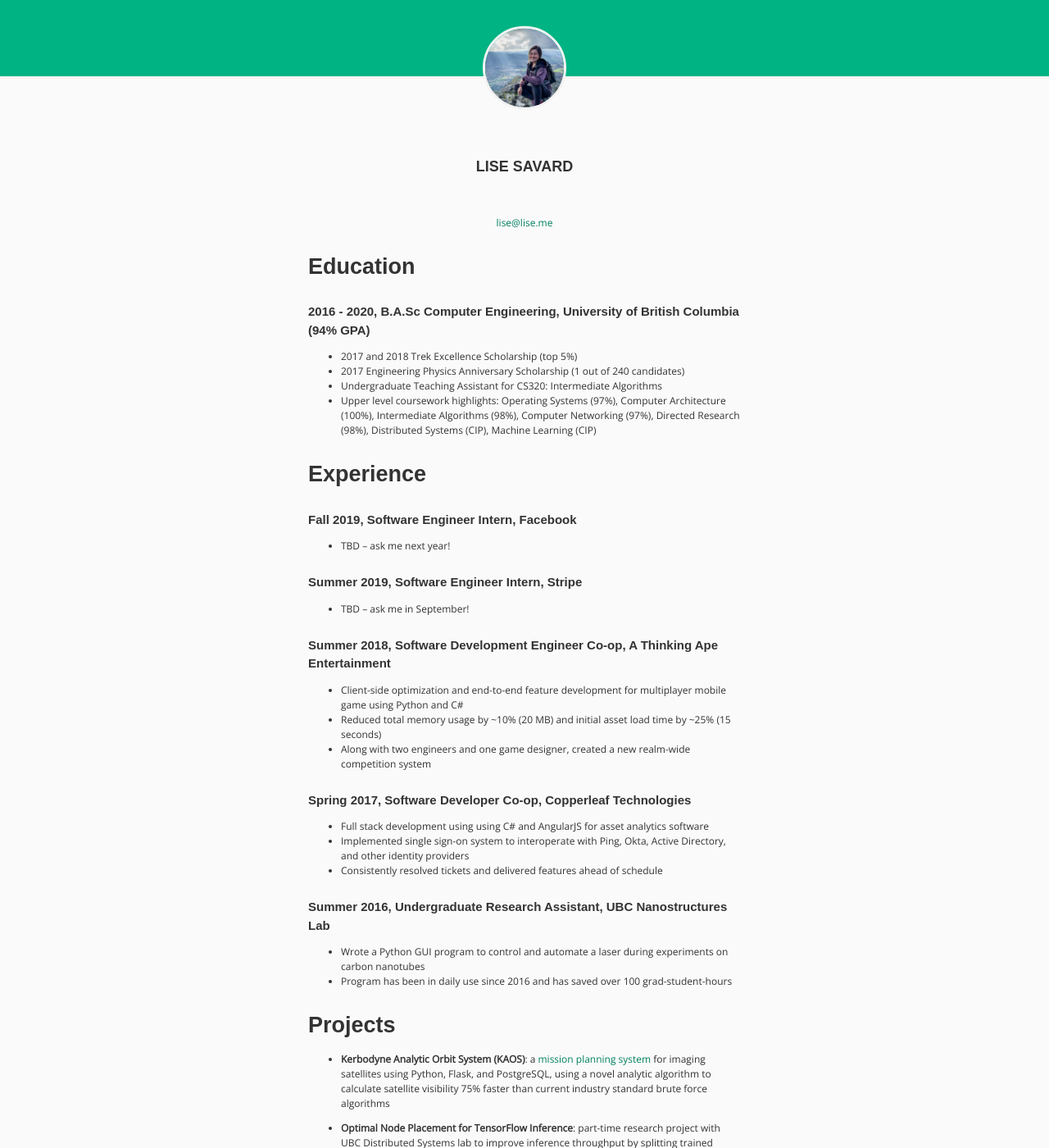
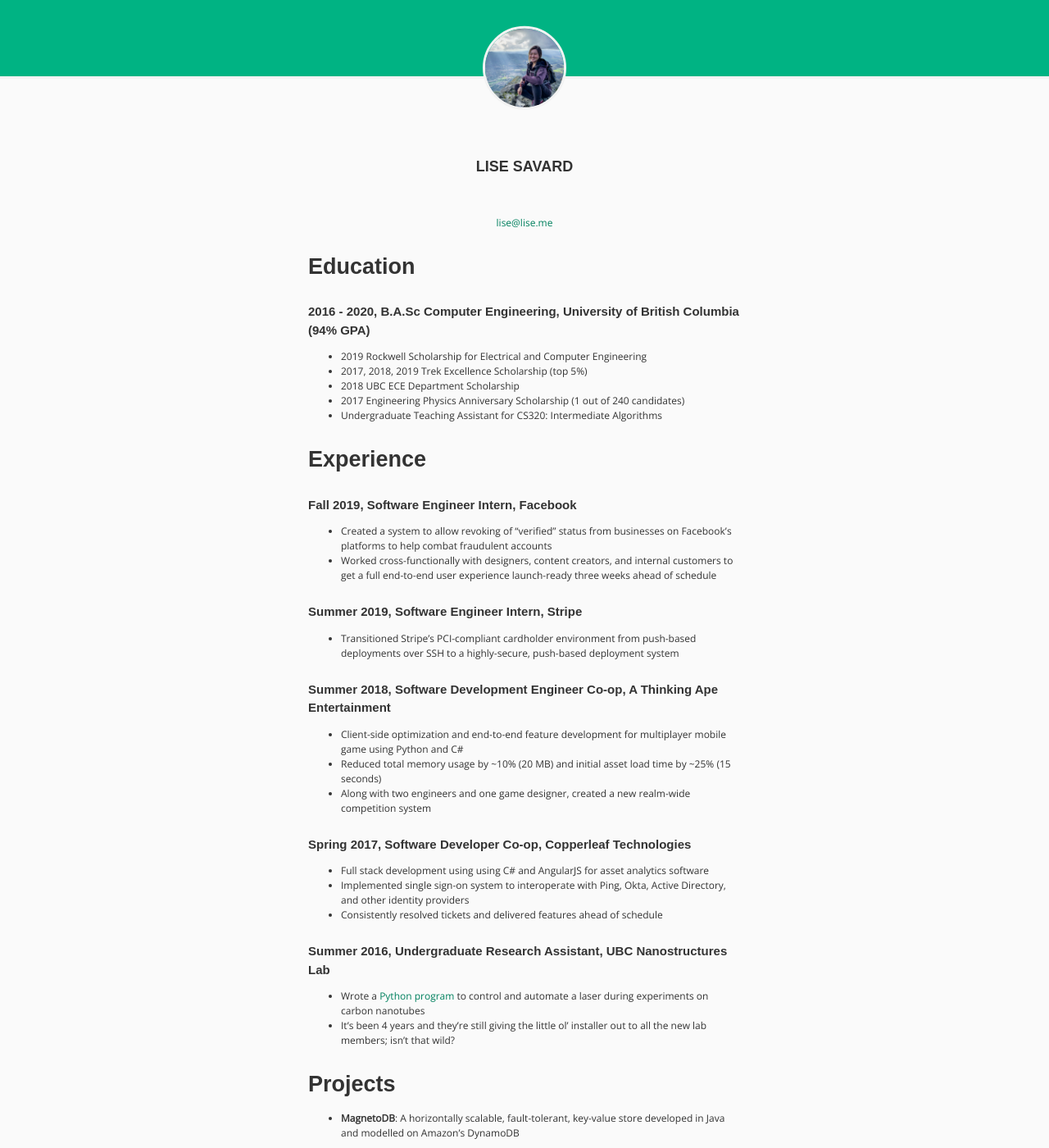
Before and after one commit to lsav/lise.me, a Jekyll site: the page built from _pages/resume.md, in a window 1280 px wide and 1400 px high. Shown: the whole window at 82% size. Built offline with Jekyll 4.4.1, drawn with Linux system fonts in a browser that asks for light colours; some web fonts are replaced.

Commit message:
Remove pdf resume.

```diff
--- a/_includes/links.html
+++ b/_includes/links.html
@@ -1,7 +1,7 @@
 <p>
   <a href="#posts">blog</a>
   <span class="pl1 pr1">//</span>
-  <a href="/assets/lise-savard-resume.pdf">resume</a>
+  <a href="/resume">resume</a>
   <span class="pl1 pr1">//</span>
   <a href="https://www.linkedin.com/in/lsava">linkedin</a>
 </p>
--- a/_pages/resume.md
+++ b/_pages/resume.md
@@ -9,18 +9,20 @@ permalink: /resume/
 # Education
 
 #### 2016 - 2020, B.A.Sc Computer Engineering, University of British Columbia (94% GPA)
-- 2017 and 2018 Trek Excellence Scholarship (top 5%)
+- 2019 Rockwell Scholarship for Electrical and Computer Engineering
+- 2017, 2018, 2019 Trek Excellence Scholarship (top 5%)
+- 2018 UBC ECE Department Scholarship
 - 2017 Engineering Physics Anniversary Scholarship (1 out of 240 candidates)
 - Undergraduate Teaching Assistant for CS320: Intermediate Algorithms
-- Upper level coursework highlights: Operating Systems (97%), Computer Architecture (100%), Intermediate Algorithms (98%), Computer Networking (97%), Directed Research (98%), Distributed Systems (CIP), Machine Learning (CIP)
 
 # Experience
 
 #### Fall 2019, Software Engineer Intern, Facebook
-- TBD -- ask me next year!
+- Created a system to allow revoking of "verified" status from businesses on Facebook's platforms to help combat fraudulent accounts
+- Worked cross-functionally with designers, content creators, and internal customers to get a full end-to-end user experience launch-ready three weeks ahead of schedule
 
 #### Summer 2019, Software Engineer Intern, Stripe
-- TBD -- ask me in September!
+- Transitioned Stripe's PCI-compliant cardholder environment from push-based deployments over SSH to a highly-secure, push-based deployment system
 
 #### Summer 2018, Software Development Engineer Co-op, A Thinking Ape Entertainment
 - Client-side optimization and end-to-end feature development for multiplayer mobile game using Python and C#
@@ -33,10 +35,12 @@ permalink: /resume/
 - Consistently resolved tickets and delivered features ahead of schedule
 
 #### Summer 2016, Undergraduate Research Assistant, UBC Nanostructures Lab
-- Wrote a Python GUI program to control and automate a laser during experiments on carbon nanotubes
-- Program has been in daily use since 2016 and has saved over 100 grad-student-hours
+- Wrote a [Python program](https://youtu.be/ZaWmGg7Yhww) to control and automate a laser during experiments on carbon nanotubes
+- It's been 4 years and they're still giving the little ol' installer out to all the new lab members; isn't that wild?
 
 # Projects
+
+* **MagnetoDB**: A horizontally scalable, fault-tolerant, key-value store developed in Java and modelled on Amazon's DynamoDB
 
 * **Kerbodyne Analytic Orbit System (KAOS)**: a [mission planning system](https://github.com/KMC-70/KAOS) for imaging satellites using Python, Flask, and PostgreSQL, using a novel analytic algorithm to calculate satellite visibility 75% faster than current industry standard brute force algorithms
 
```
Also changed, not shown: index.md (+1 -3 lines).
